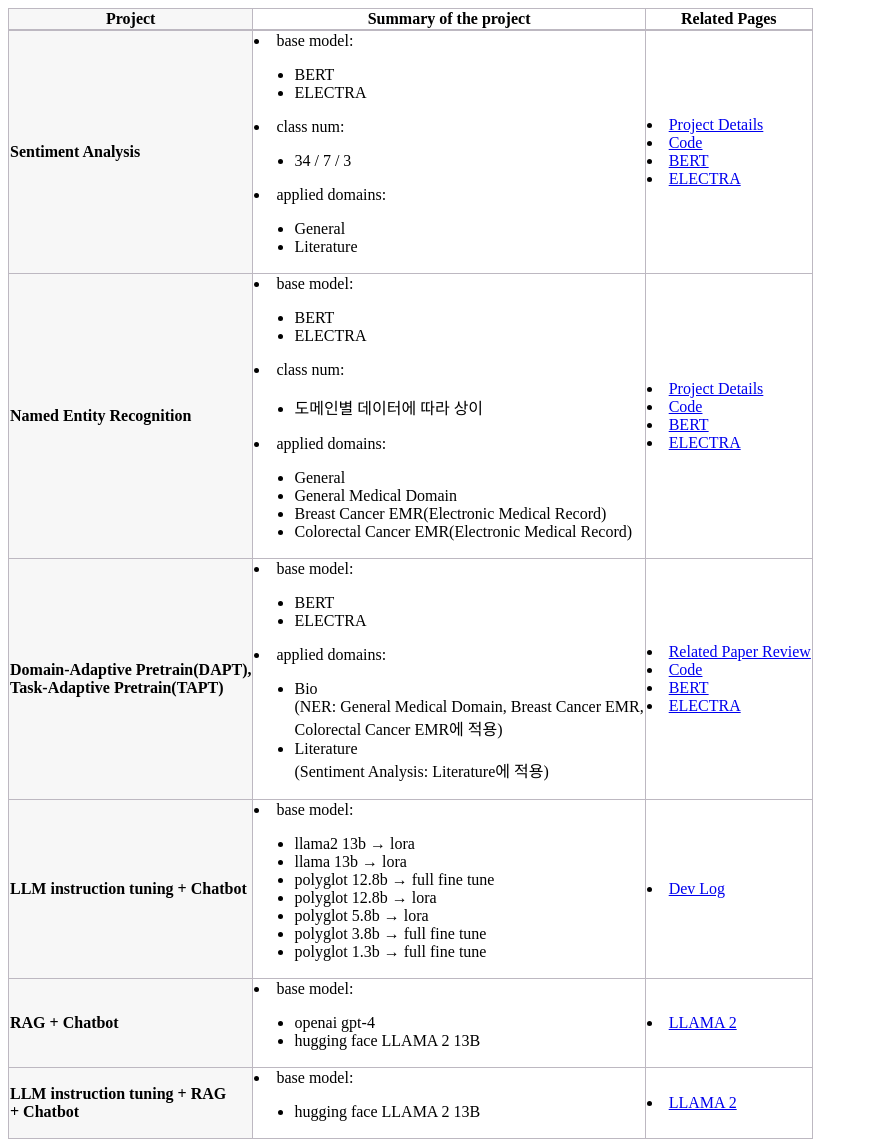
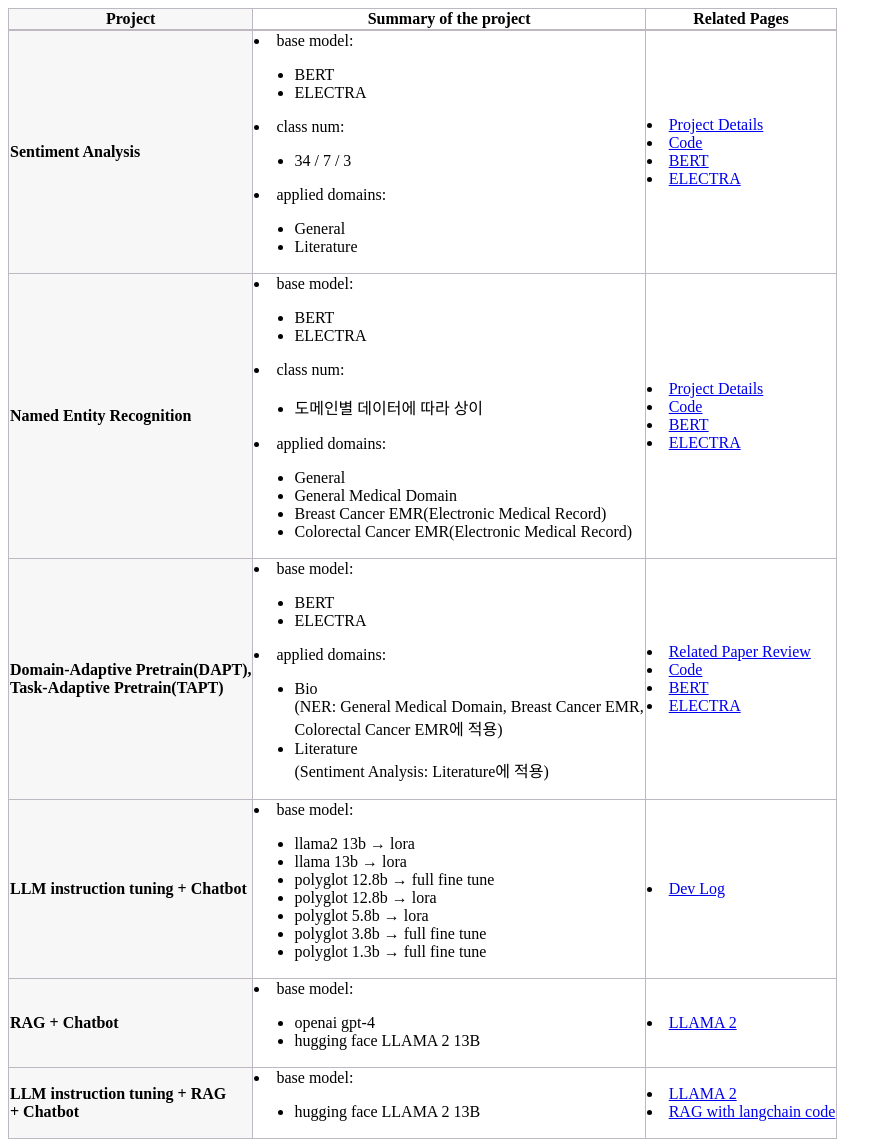
Before and after one commit to finddme/finddme.github.io, a Jekyll site: the page built from _posts/2022-01-01-Project.md, in a window 1280 px wide. Shown: the whole page, without its empty margins (0-892 px from the left). Built offline with Jekyll 4.4.1, drawn with Linux system fonts in a browser that asks for light colours.

Commit message:
Update 2022-01-01-Project.md

```diff
--- a/_posts/2022-01-01-Project.md
+++ b/_posts/2022-01-01-Project.md
@@ -148,6 +148,7 @@
          </td>
          <td class="line">
            <li><a href="https://finddme.github.io/natural%20language%20processing/2023/10/10/LLMA2/">LLAMA 2</a></li>
+           <li><a href="https://github.com/finddme/RAG">RAG with langchain code</a></li>
          </td>
        </tr>
    </table>
```
